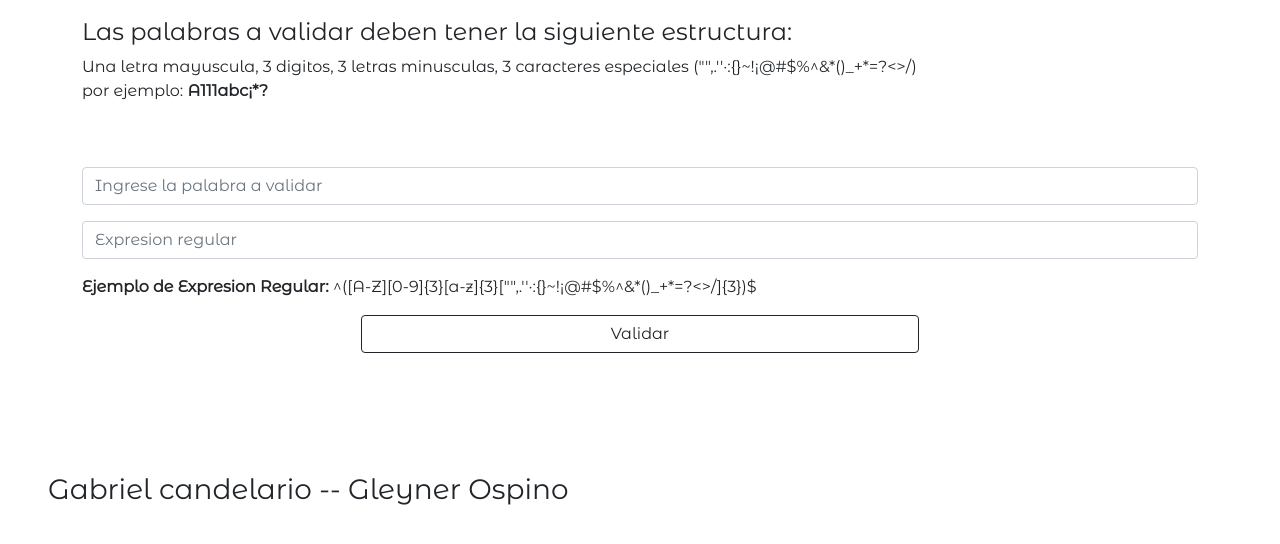
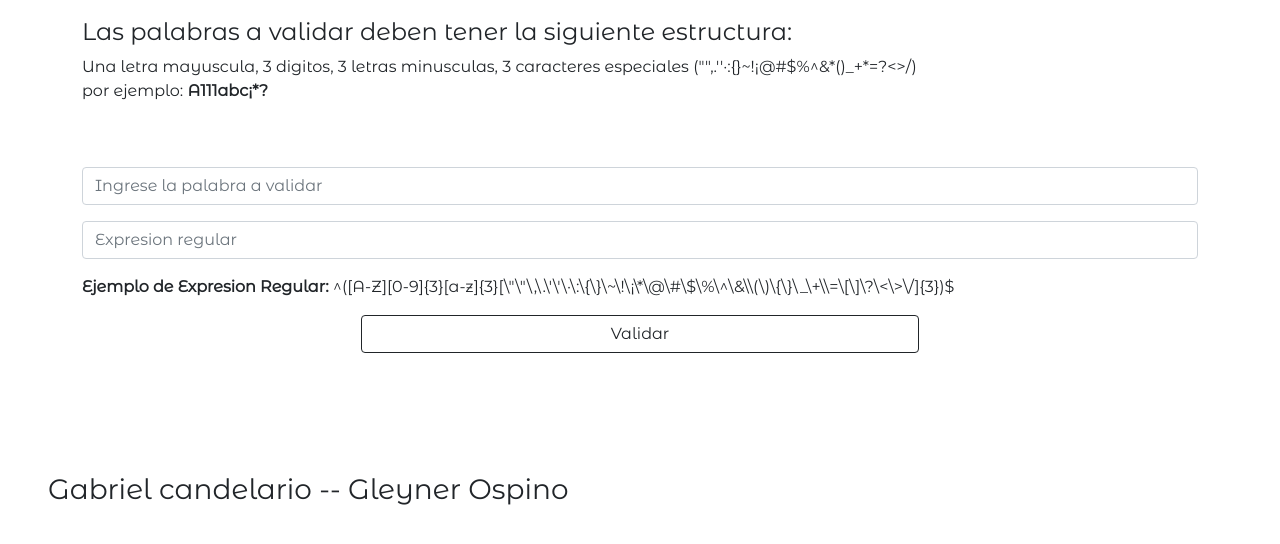
Before and after one commit to gleyner/paswordconexpresionesregulares, a plain HTML site: page index.html in a window 1280 px wide. Shown: the part 70-614 px from the top of the page. Drawn offline with nearby package versions, Linux system fonts and the light colour scheme.

Commit message:
Update index.html

```diff
--- a/index.html
+++ b/index.html
@@ -34,7 +34,7 @@
             <input type="text" class="form-control" placeholder="Expresion regular" aria-label="Recipient's username"
                 aria-describedby="button-addon2" id="captura">
         </div>
-        <P> <b>Ejemplo de Expresion Regular:</b> ^([A-Z][0-9]{3}[a-z]{3}["",.''·:{}~!¡@#$%^&*()_+*=?<>/]{3})$</P>
+        <P> <b>Ejemplo de Expresion Regular:</b> ^([A-Z][0-9]{3}[a-z]{3}[\"\"\,\.\'\'\·\:\{\}\~\!\¡\*\@\#\$\%\^\&\\(\)\{\}\_\+\\=\[\]\?\<\>\/]{3})$</P>
 
         <div class="d-grid gap-2 col-6 mx-auto">
             <button class="btn btn-outline-dark" type="button" id="button-addon2"
```
